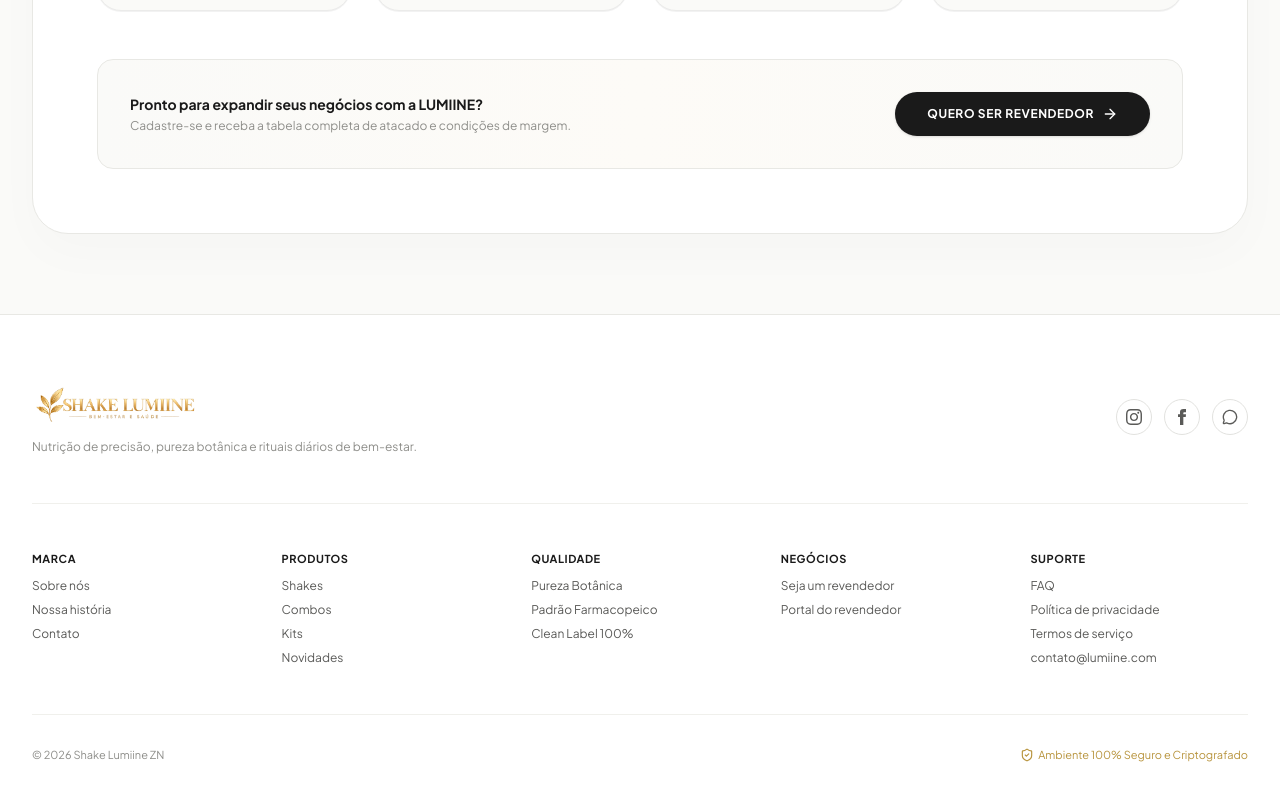
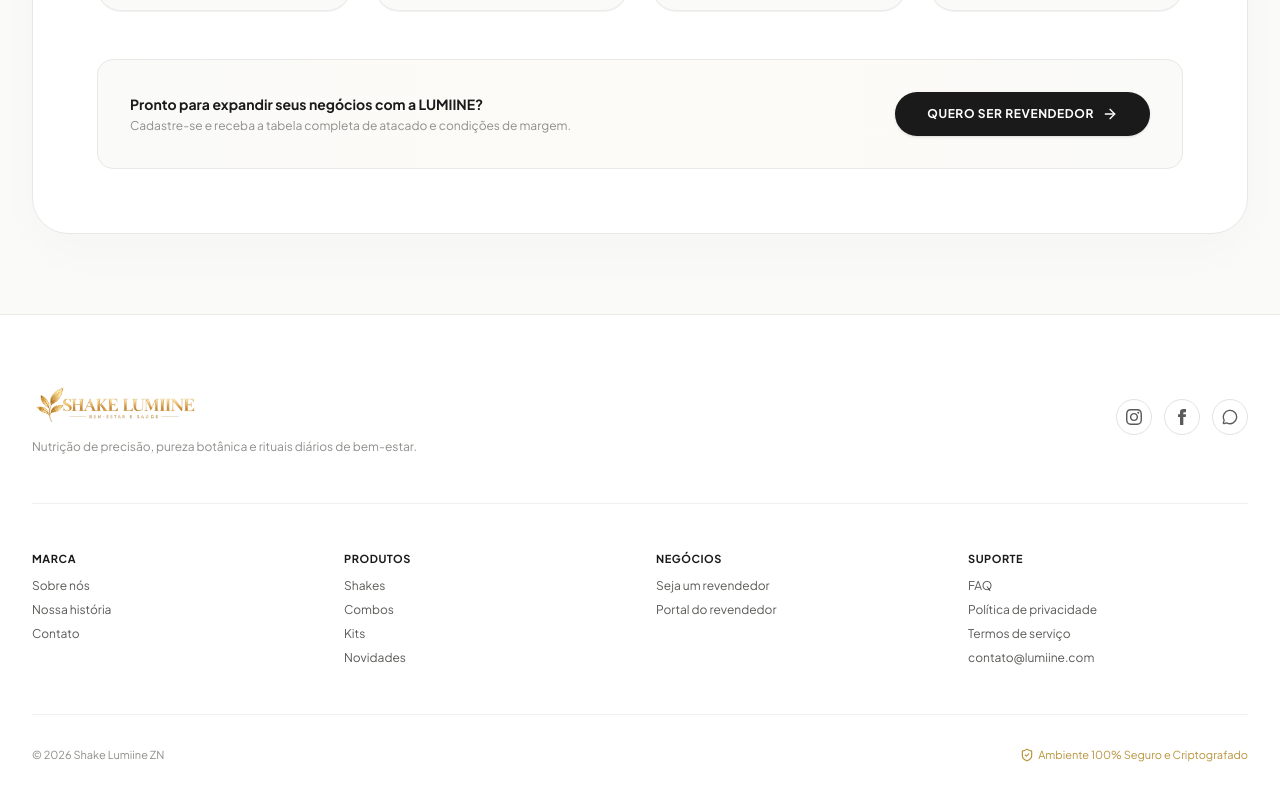
Before and after one commit to jassonmouragt-prog/shakelumiinezn, a Next.js app: page / in a window 1280 px wide. Shown: the part 3680-4480 px from the top of the page. Built offline with nearby package versions, Linux system fonts and the light colour scheme; no server answers; the database is empty.

Commit message:
feat: remove coluna QUALIDADE do footer e ajusta grid para 4 colunas

```diff
--- a/components/Footer.tsx
+++ b/components/Footer.tsx
@@ -64,7 +64,7 @@
         </div>
 
         {/* 5 COLUNAS ESPECIFICADAS NA SEÇÃO 59 */}
-        <div className="grid grid-cols-2 md:grid-cols-5 gap-8 py-12 border-b border-[#F0F0EC] text-xs">
+        <div className="grid grid-cols-2 md:grid-cols-4 gap-8 py-12 border-b border-[#F0F0EC] text-xs">
 
           {/* MARCA */}
           <div className="space-y-3">
@@ -114,30 +114,6 @@
               <li>
                 <Link href="/produtos?cat=novidades" className="hover:text-[#C9A227] transition-colors">
                   Novidades
-                </Link>
-              </li>
-            </ul>
-          </div>
-
-          {/* QUALIDADE & DIFERENCIAIS */}
-          <div className="space-y-3">
-            <h4 className="font-bold text-[11px] tracking-wider text-[#1A1A1A] uppercase">
-              QUALIDADE
-            </h4>
-            <ul className="space-y-2">
-              <li>
-                <Link href="/#sobre-nos" className="hover:text-[#C9A227] transition-colors">
-                  Pureza Botânica
-                </Link>
-              </li>
-              <li>
-                <Link href="/#sobre-nos" className="hover:text-[#C9A227] transition-colors">
-                  Padrão Farmacopeico
-                </Link>
-              </li>
-              <li>
-                <Link href="/#sobre-nos" className="hover:text-[#C9A227] transition-colors">
-                  Clean Label 100%
                 </Link>
               </li>
             </ul>
```
